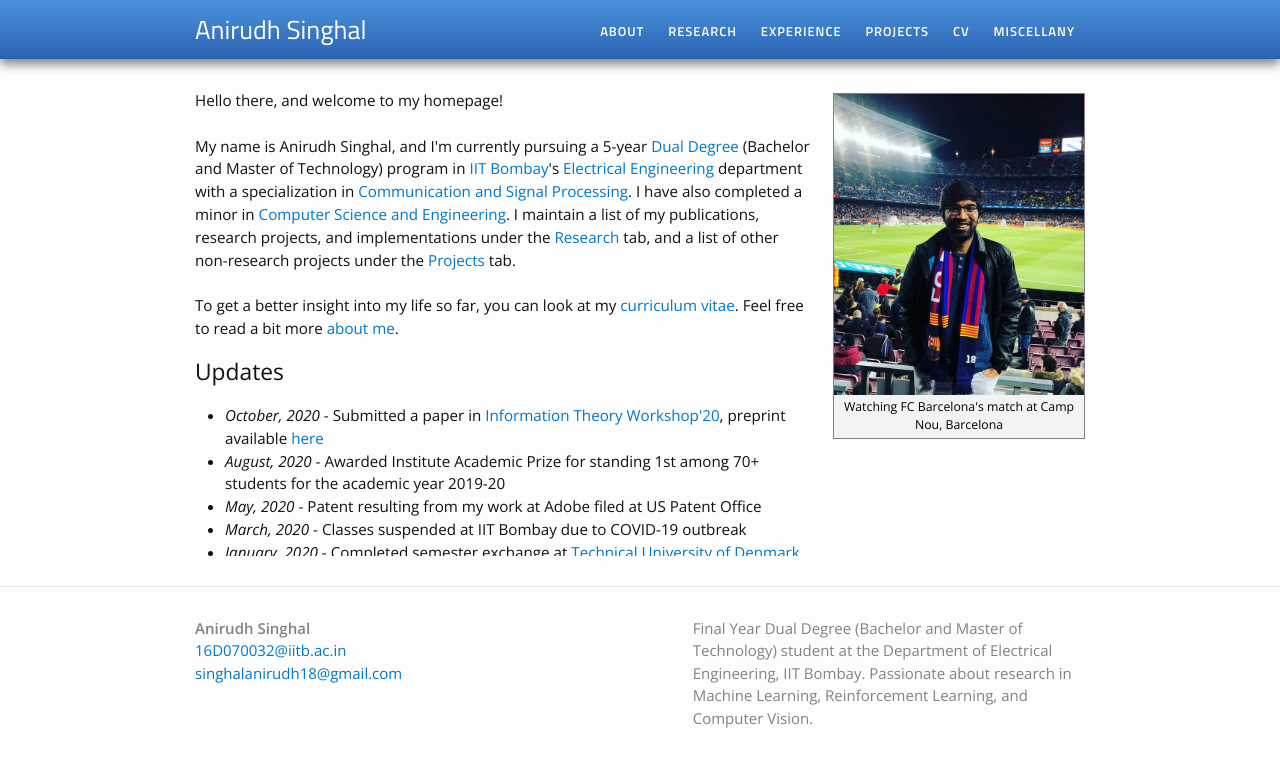
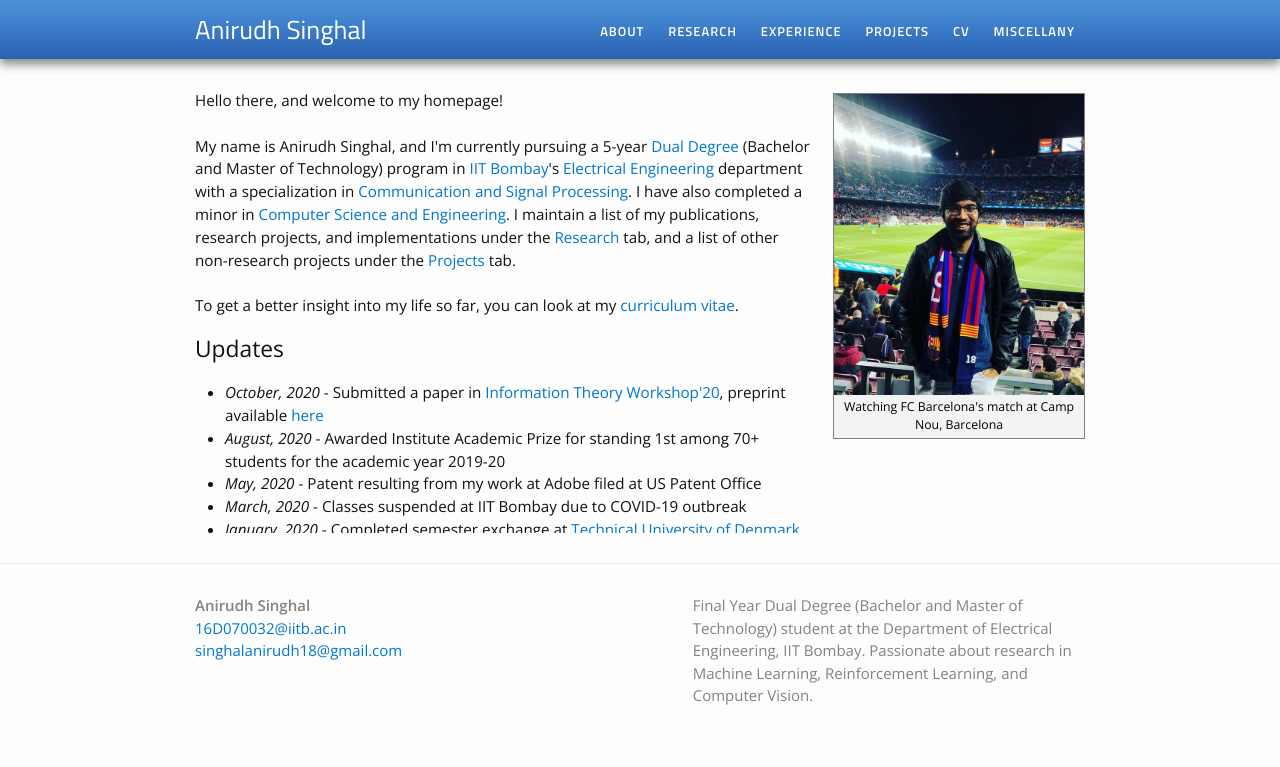
Before and after one commit to singhalanirudh18/singhalanirudh18.github.io, a Jekyll site: the page built from index.html, in a window 1280 px wide. Shown: the top 767 px of the page. Built offline with Jekyll 4.4.1, drawn with Linux system fonts in a browser that asks for light colours.

Commit message:
updated about

```diff
--- a/index.html
+++ b/index.html
@@ -9,7 +9,7 @@ layout: default
 
 I maintain a list of my publications, research projects, and implementations under the <a href="/research/">Research</a> tab, and a list of other non-research projects under the <a href="/projects">Projects</a> tab. <!-- You may also check out my <a href="https://github.com/singhalanirudh18">Github profile.</a> --><br><br>
 
-To get a better insight into my life so far, you can look at my <a href="/cv">curriculum vitae</a>. Feel free to read a bit more <a href="/about">about me</a>.</p>
+To get a better insight into my life so far, you can look at my <a href="/cv">curriculum vitae</a>. <!-- Feel free to read a bit more <a href="/about">about me</a>. --></p>
 
 </div>
 
```
